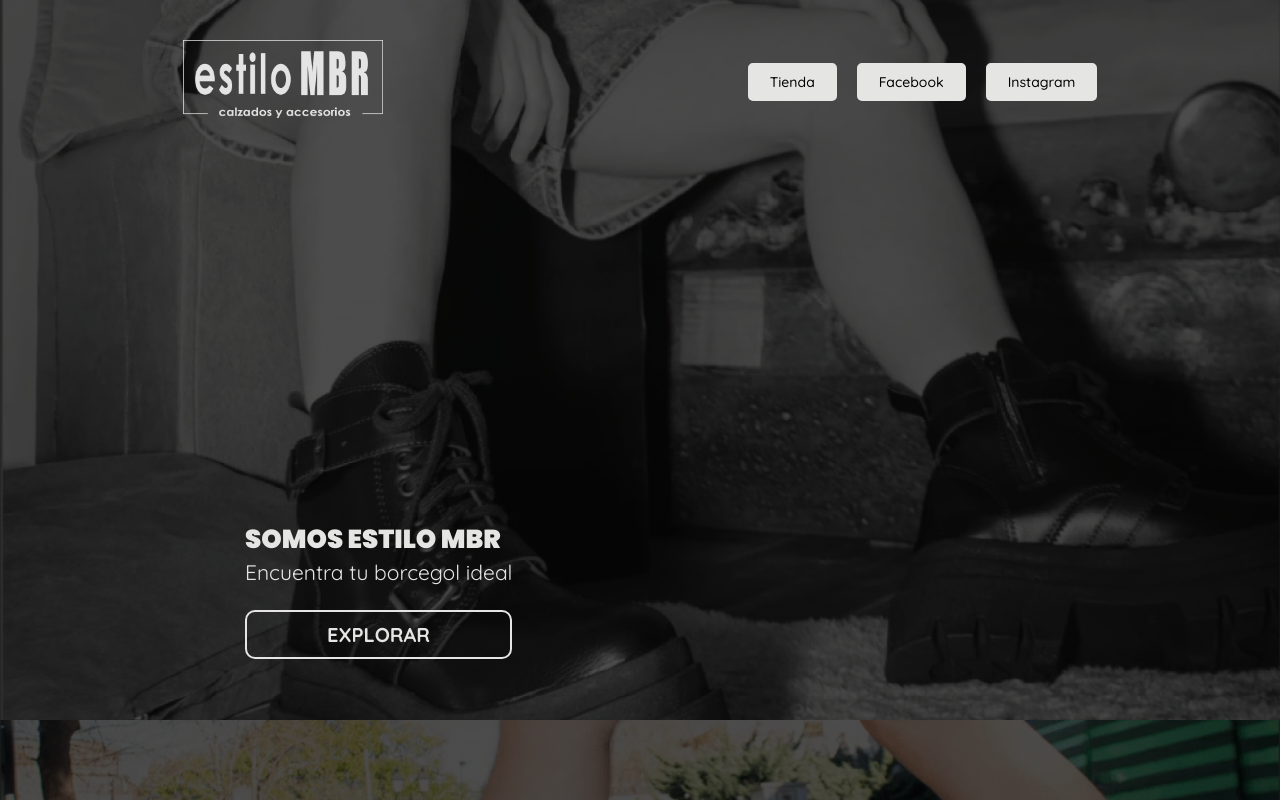
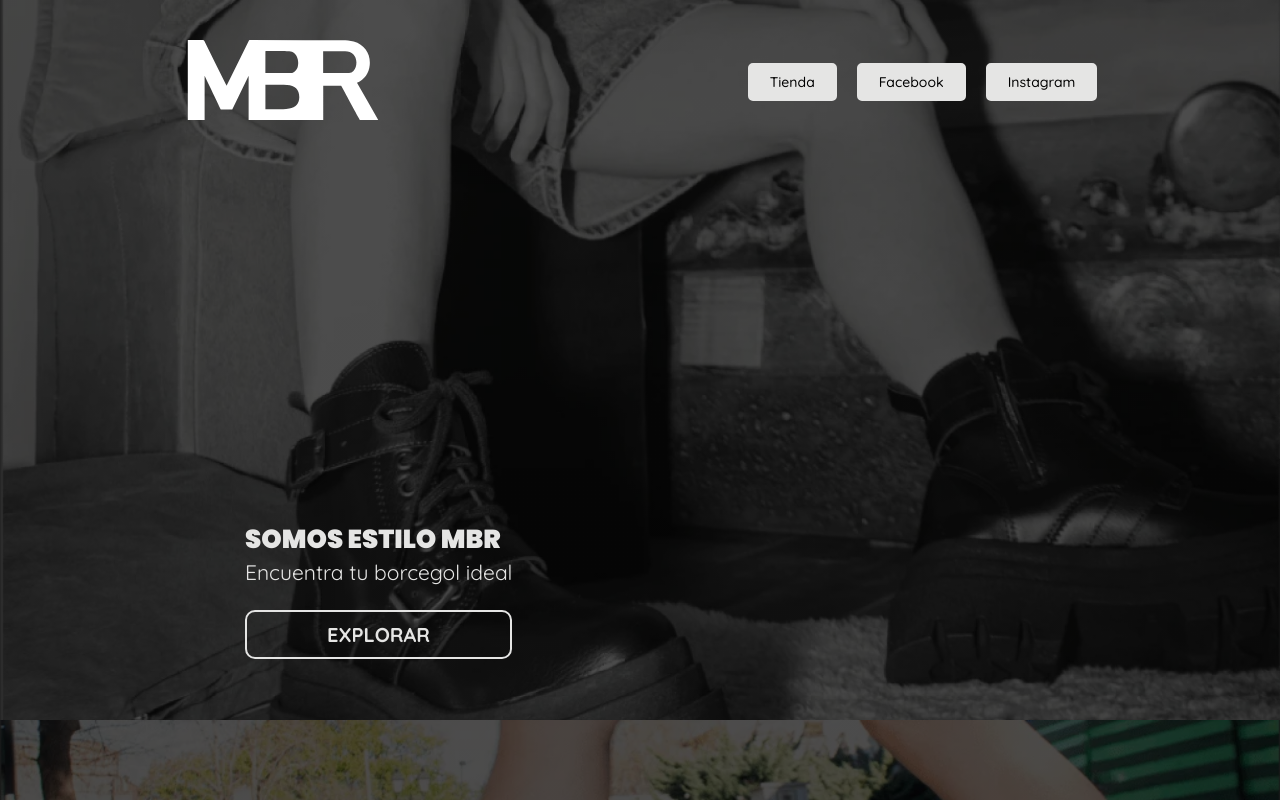
Before and after one commit to scherpablo/mbr-react-vite, a React (Vite) app: page / in a window 1280 px wide. Shown: the top 800 px of the page. Built offline with nearby package versions, Linux system fonts and the light colour scheme; no server answers.

Commit message:
update logo

```diff
--- a/src/components/Footer/Footer.jsx
+++ b/src/components/Footer/Footer.jsx
@@ -28,7 +28,7 @@ const Footer = () => {
     <>
       <footer className={styles.containerFooter}>
         <div className={styles.divTopFooter}>
-          <img src="img/navBar/logo-new.webp" alt="logo-footer" width="200" height="80" />
+          <img src="img/navBar/logo-mbr-svg.svg" alt="logo-footer" width="200" height="80" />
           <div className={styles.divMenuFooter}>
             <a href="#home">
               <p>Inicio</p>
--- a/src/components/NavBar/NavBar.jsx
+++ b/src/components/NavBar/NavBar.jsx
@@ -40,7 +40,7 @@ const NavBar = () => {
       >
         <div className={styles.divContainer}>
           <div className={styles.divLogo}>
-            <img src="img/navBar/logo-new.webp" alt="logo-navBar" width="200" height="80"/>
+            <img src="img/navBar/logo-mbr-svg.svg" alt="logo-navBar" width="200" height="80"/>
           </div>
           <Buttons />
         </div>
```
Also changed, not shown: public/img/navBar/logo-mbr-svg.svg (added), public/img/navBar/logo-mbr.png (added).
